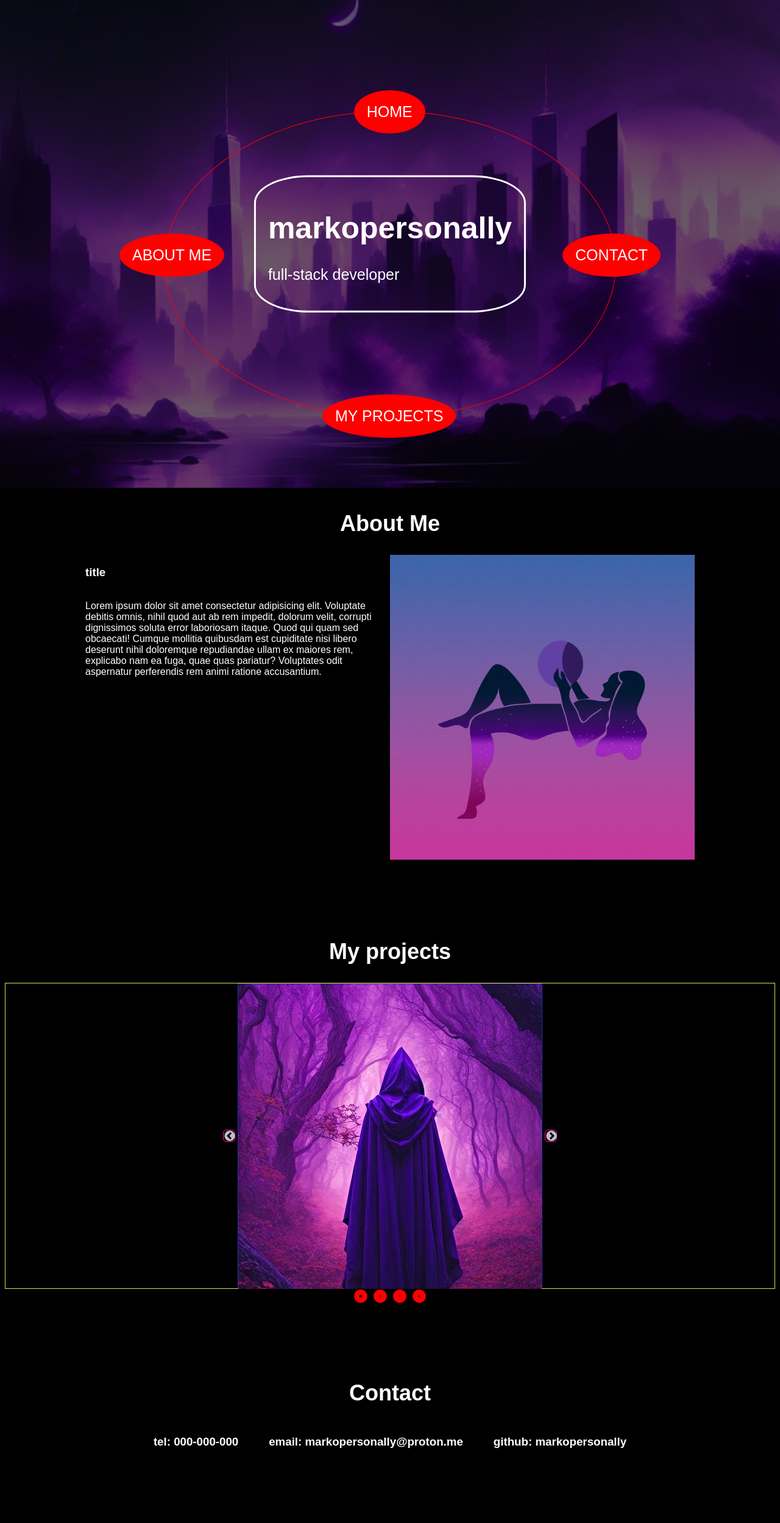
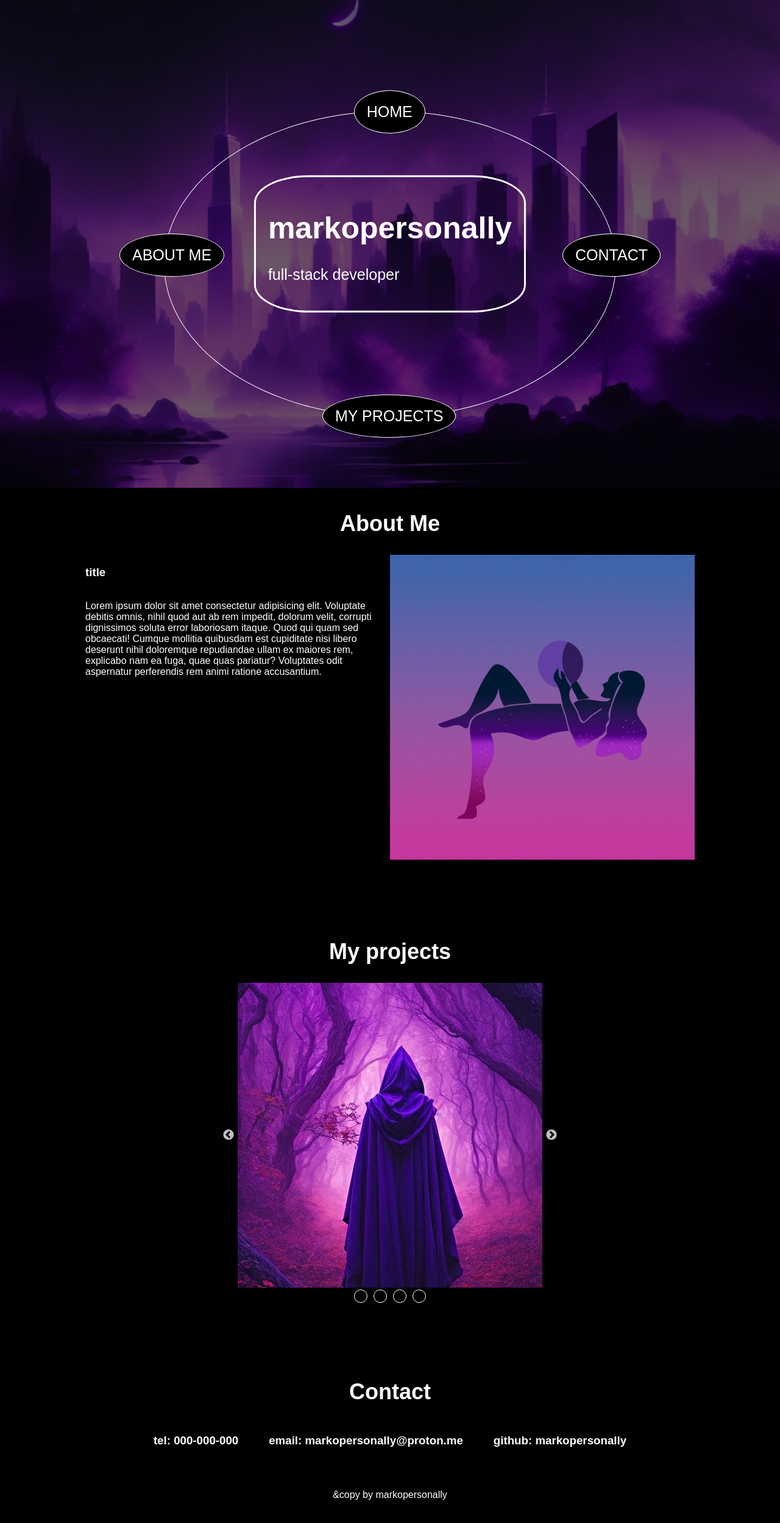
Before and after one commit to markopersonally/landing-page, a React (Create React App) app: page / in a window 1280 px wide. Shown: the top 2498 px of the page at 61% size. Before the commit the page ends 2403 px from the top, so only its background shows below. Built offline with nearby package versions, Linux system fonts and the light colour scheme; a web font is replaced by a local one.

Commit message:
add footer and smal detalies

```diff
--- a/src/App.jsx
+++ b/src/App.jsx
@@ -2,6 +2,8 @@ import Contact from "./components/Contact";
 import Header from "./components/Header";
 import Projects from "./components/Projects";
 import SectionAboutMe from "./components/SectionAbouteMe";
+import Footer from "./components/Footer";
+import './index.scss';
 
 const App = ()=> {
   return (
@@ -10,6 +12,7 @@ const App = ()=> {
       <SectionAboutMe />
       <Projects />
       <Contact />
+      <Footer />
     </>
   );
 }
--- /dev/null
+++ b/src/components/Footer.jsx
@@ -0,0 +1,9 @@
+import './Footer.scss';
+
+const Footer = () => {
+    return <footer id="footer">
+        <p className="footer-title">&copy by markopersonally</p>
+    </footer>
+}
+
+export default Footer;
--- /dev/null
+++ b/src/components/Footer.scss
@@ -0,0 +1,5 @@
+.footer-title {
+    margin: 50px 0;
+    text-align: center;
+    color: #fff;
+}
--- a/src/components/Navigation.jsx
+++ b/src/components/Navigation.jsx
@@ -4,9 +4,9 @@ const Navigation = () => {
     return (
         <nav id='navBar'>
             <ul className='navBar-box'>
-                <li className='navBar-home'><a href="#home">home</a></li>
-                <li className='navBar-aboutMe'><a href="#aboutMe">about me</a></li>
-                <li className='navBar-myprojects'><a href="#myprojects">my projects</a></li>
+                <li className='navBar-home'><a href="#header">home</a></li>
+                <li className='navBar-aboutMe'><a href="#about-me">about me</a></li>
+                <li className='navBar-myprojects'><a href="#projects">my projects</a></li>
                 <li className='navBar-contact'><a href="#contact">contact</a></li>
             </ul>
         </nav>
--- a/src/components/Navigation.scss
+++ b/src/components/Navigation.scss
@@ -6,7 +6,7 @@
 .navBar-box {
     height: 500px;
     width: 700px;
-    border: 1px solid red;
+    border: 1px solid #fff;
     border-radius: 50%;
     position: absolute;
     top: 50%;
@@ -18,12 +18,31 @@
     z-index: 2;
 }
 
+@media (max-width: 920px) {
+    .navBar-box {
+        border: none;
+        position: relative;
+        display: flex;
+        li {
+            display: flex;
+        }
+    }
+}
+
+
+a:hover{
+    transition: 1s ease-in;
+    border-color: #e607dae4;
+    color:#e607dae4;
+    background-color: #00000068;
+}
+
 li {
-    border: 1px solid red;
+    border: 1px solid #fff;
     border-radius: 50%;
     position: absolute;
     padding: 20px;
-    background-color: red;
+    background-color: #000;
 }
 
 .navBar-home {
--- a/src/components/Projects.scss
+++ b/src/components/Projects.scss
@@ -11,11 +11,9 @@ $img: url('../images/witch.png');
     display: flex;
     justify-content: center;
     align-items: center;
-    border: 1px solid rgb(220, 220, 85);
 }
 
 .slider {
-    border: 1px solid rgb(45, 45, 165);
     width: 500px;
     height: 500px;
     background-color: #fff;
@@ -31,6 +29,5 @@ $img: url('../images/witch.png');
 
 .slick-arrow {
     color: #fff;
-    border: 1px solid rgb(255, 0, 195);
     border-radius: 25%;
 }
--- a/src/index.scss
+++ b/src/index.scss
@@ -1,3 +1,4 @@
 body {
     font-family: "Jersey 25", sans-serif;
+    background-color: #fff;
 }
```
